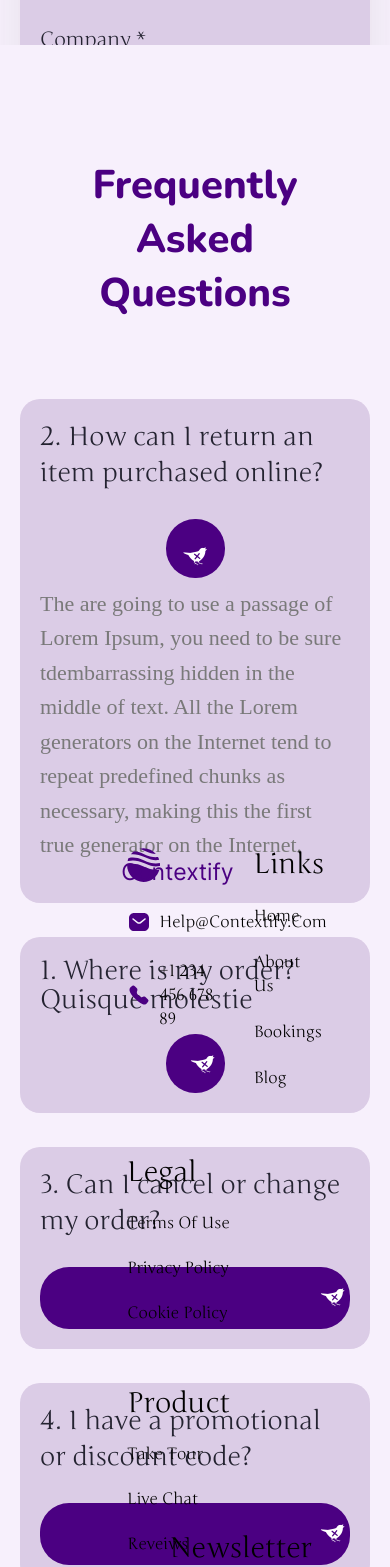
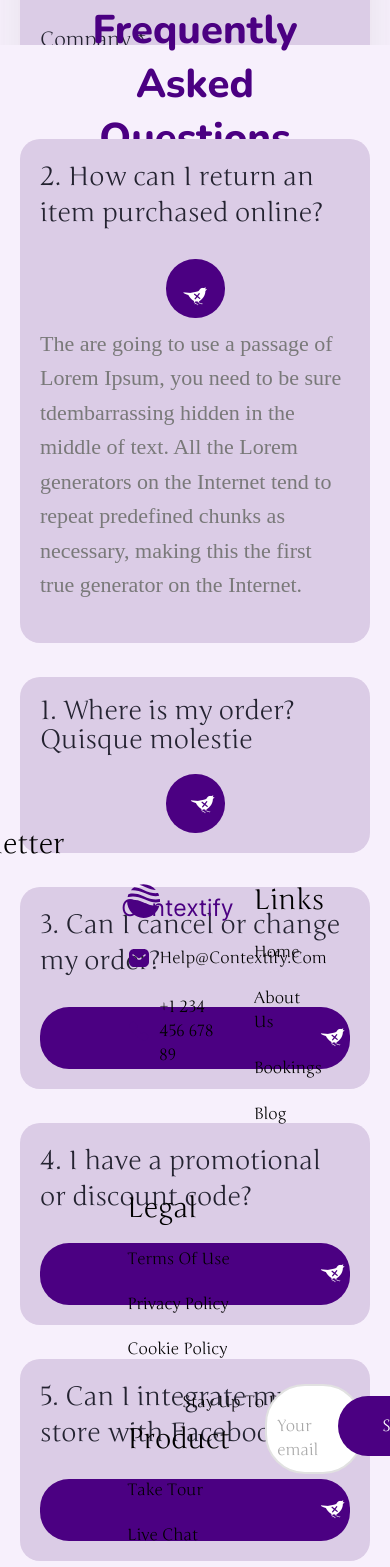
Before and after one commit to rishabh-17/contextify-ai, a React (Vite) app in the folder client/: page /contactus in a window 390 px wide. Shown: the part 1521-3088 px from the top of the page. Built offline with nearby package versions, Linux system fonts and the light colour scheme; a web font is replaced by a local one.

Commit message:
ContactUs

```diff
--- a/client/src/pages/ContactUs/index.jsx
+++ b/client/src/pages/ContactUs/index.jsx
@@ -205,13 +205,13 @@ export default function ContactUsPage() {
                         <Heading
                           size="10xl"
                           as="h2"
-                          className="!text-purple-900 !font-nunito text-center"
+                          className="!text-purple-900 !font-nunito text-center  mt-[-50%]"
                         >
                           Frequently Asked Questions
                         </Heading>
                       </div>
                       <div>
-                        <div className="flex flex-col pt-[145px] gap-[34px] md:pt-5">
+                        <div className="flex flex-col pt-[145px] mt-[-30%] gap-[34px] md:pt-5">
                           <div className="flex justify-end w-full py-[25px] mx-auto md:p-5 sm:py-5 bg-deep_purple-100 flex-1 max-w-[976px] rounded-[20px]">
                             <div className="flex flex-col items-center w-[96%] md:w-full pb-[73px] gap-[9px] md:pb-5">
                               <div className="flex md:flex-col self-stretch justify-between items-center gap-5">
@@ -365,17 +365,17 @@ export default function ContactUsPage() {
               <Text
                 size="16xl"
                 as="p"
-                className="bottom-[0.5%] right-[20%] m-auto capitalize absolute"
+                className="bottom-[18%] right-[20%] m-auto capitalize relative"
               >
                 Newsletter
               </Text>
               <Text
                 as="p"
-                className="bottom-[-1%] right-[22%] m-auto capitalize absolute"
+                className="bottom-[10%] right-[22%] m-auto capitalize absolute"
               >
                 Stay up to date
               </Text>
-              <div className="flex sm:flex-col justify-between items-start w-[59%] bottom-[-6%] left-[7%] gap-5 m-auto absolute sm:relative">
+              <div className="flex sm:flex-col justify-between items-start w-[59%] bottom-[6%] left-[7%] gap-5 m-auto absolute sm:relative">
                 <div className="flex justify-between items-start w-[45%] sm:w-full gap-5 sm:p-5">
                   <div className="flex justify-center w-[56%]">
                     <div className="flex flex-col w-full gap-[25px]">
@@ -464,7 +464,7 @@ export default function ContactUsPage() {
                   </Text>
                 </div>
               </div>
-              <div className="flex justify-end w-[25%] bottom-[-5%] right-[7%] m-auto absolute">
+              <div className="flex justify-end w-[25%] bottom-[7%] right-[7%] m-auto absolute">
                 <div className="flex justify-between items-start w-full gap-5 p-2.5 border-gray-300 border-2 border-solid bg-white-A700 rounded-[40px]">
                   <Text
                     as="p"
```
